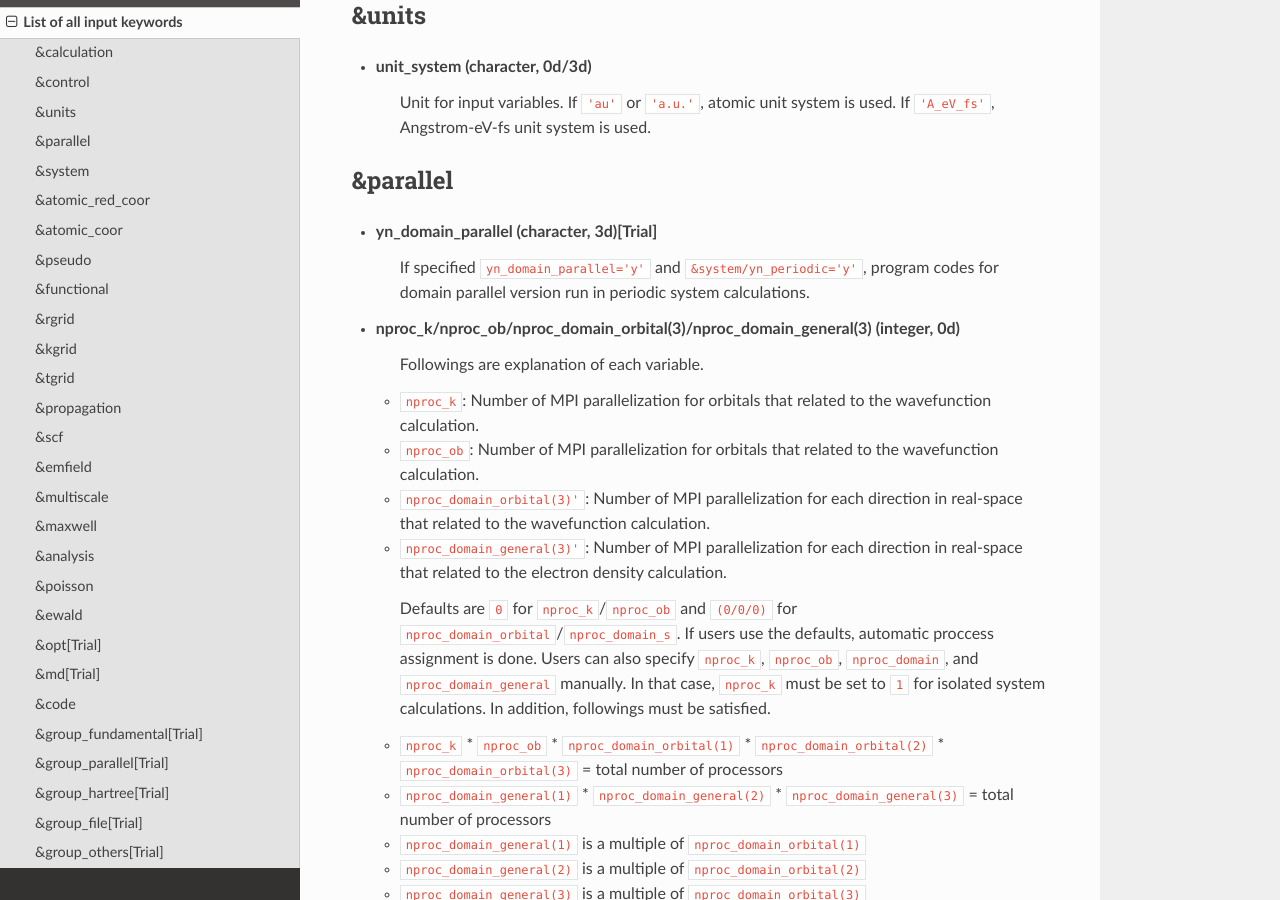
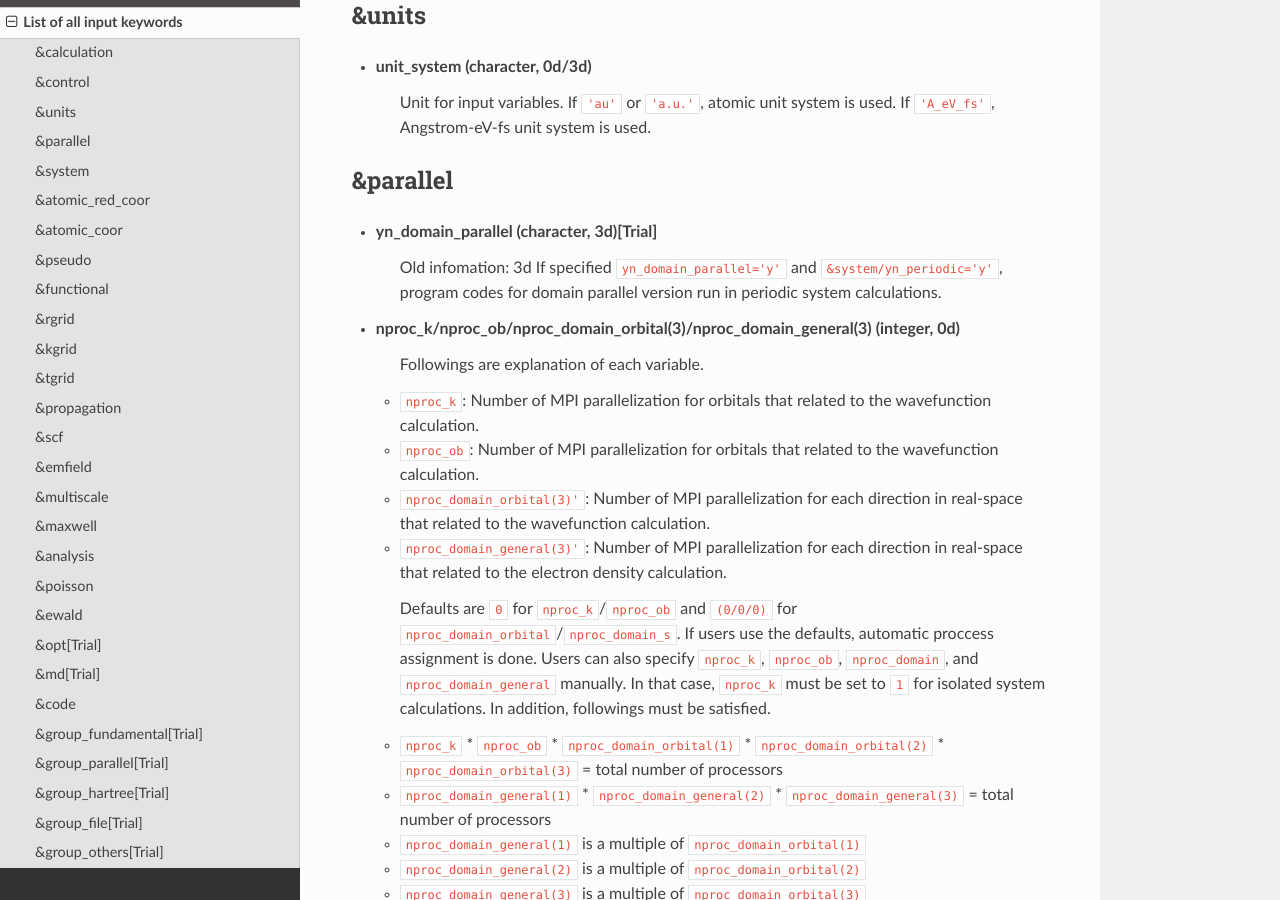
Before and after one commit to SALMON-TDDFT/SALMON-DOCS, a Sphinx documentation site: the page built from source/input_keyword_list.rst, in a window 1280 px wide and 900 px high, scrolled down 2025 px. Built offline with Sphinx 7.4.7 and the Read the Docs theme 2.0.0, drawn with Linux system fonts in a browser that asks for light colours; formulas are drawn with MathJax 3.

Commit message:
Update input_keyword_list.rst

```diff
--- a/source/input_keyword_list.rst
+++ b/source/input_keyword_list.rst
@@ -97,6 +97,7 @@ List of all input keywords
 ---------
 
 - **yn_domain_parallel** (character, 3d)[Trial]
+   Old infomation: 3d
    If specified ``yn_domain_parallel='y'`` and ``&system/yn_periodic='y'``, program codes for domain parallel version run in periodic system calculations.
 
 - **nproc_k/nproc_ob/nproc_domain_orbital(3)/nproc_domain_general(3)** (integer, 0d)
```
